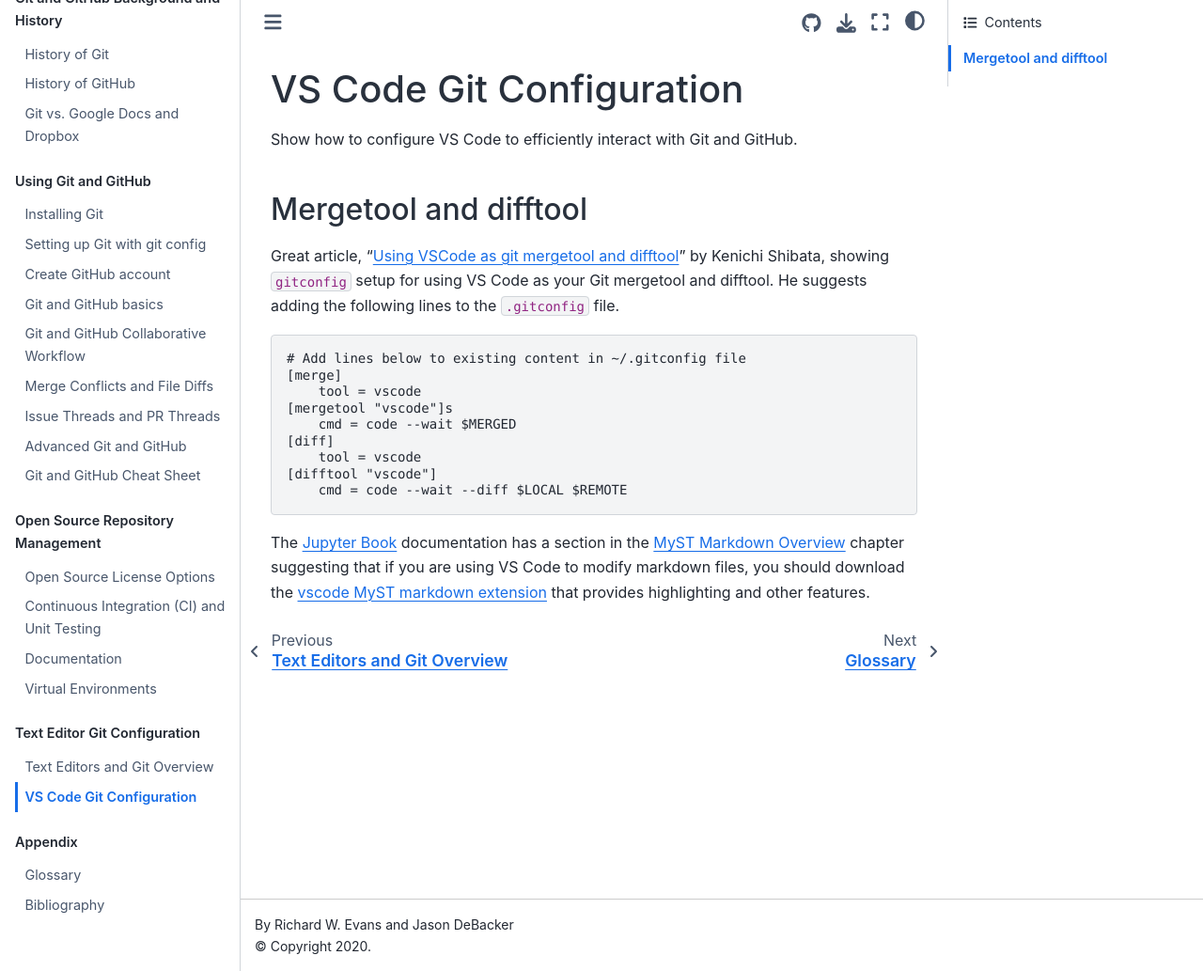
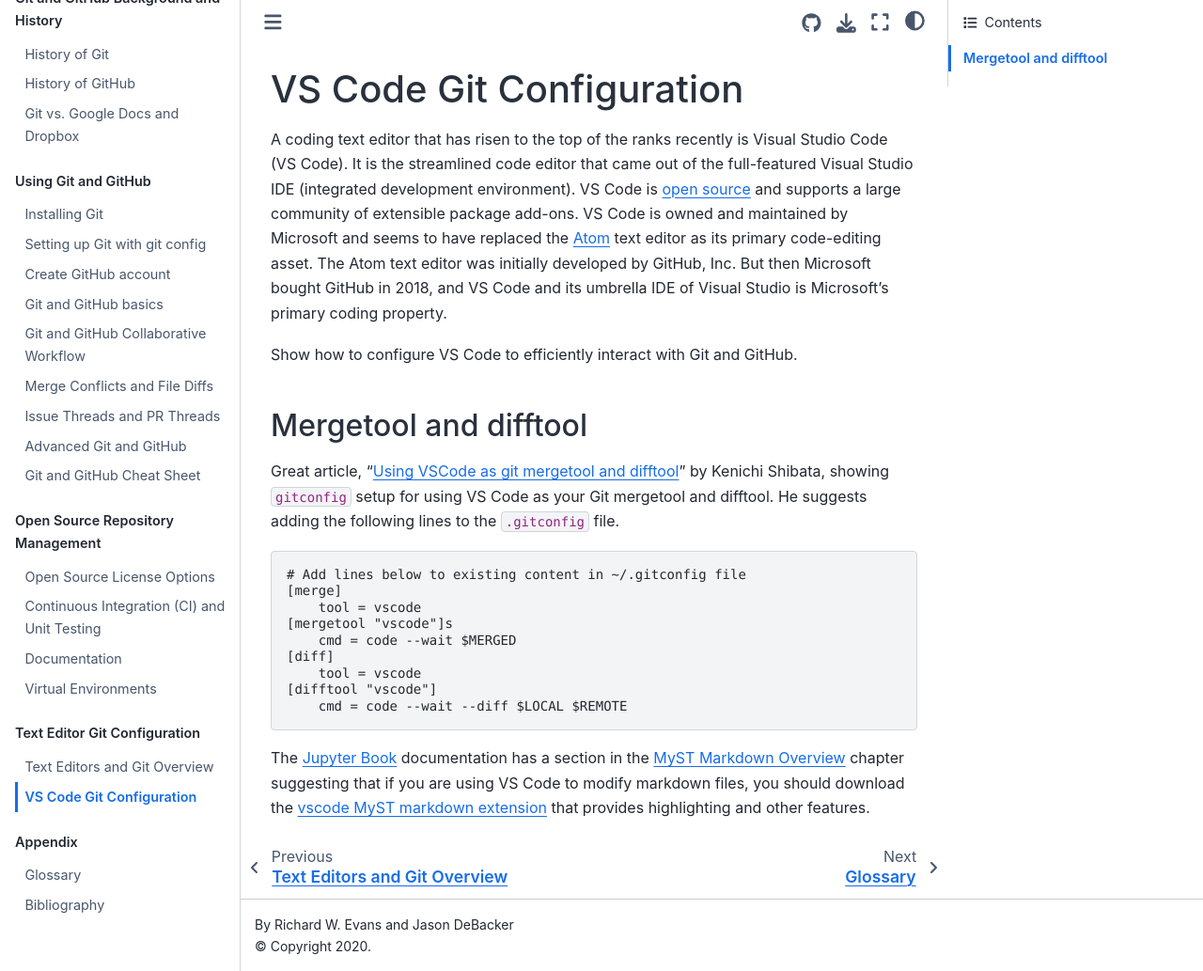
Before and after one commit to PSLmodels/Git-Tutorial, a Jupyter Book: the page built from book/content/txteditor/VScode.md, in a window 1280 px wide and 1033 px high. Shown: the whole window at 94% size. Built offline with Jupyter Book 1.0.4 settings and Sphinx 7.4.7 and the Sphinx Book theme 1.1.4, drawn with Linux system fonts in a browser that asks for light colours.

Commit message:
Added some stuff to VScode.md

```diff
--- a/book/content/txteditor/VScode.md
+++ b/book/content/txteditor/VScode.md
@@ -1,5 +1,7 @@
 (chap_vscode)=
 # VS Code Git Configuration
+
+A coding text editor that has risen to the top of the ranks recently is Visual Studio Code (VS Code). It is the streamlined code editor that came out of the full-featured Visual Studio IDE (integrated development environment). VS Code is [open source](https://github.com/Microsoft/vscode) and supports a large community of extensible package add-ons. VS Code is owned and maintained by Microsoft and seems to have replaced the [Atom](https://atom.io/) text editor as its primary code-editing asset. The Atom text editor was initially developed by GitHub, Inc. But then Microsoft bought GitHub in 2018, and VS Code and its umbrella IDE of Visual Studio is Microsoft's primary coding property.
 
 Show how to configure VS Code to efficiently interact with Git and GitHub.
 
```
